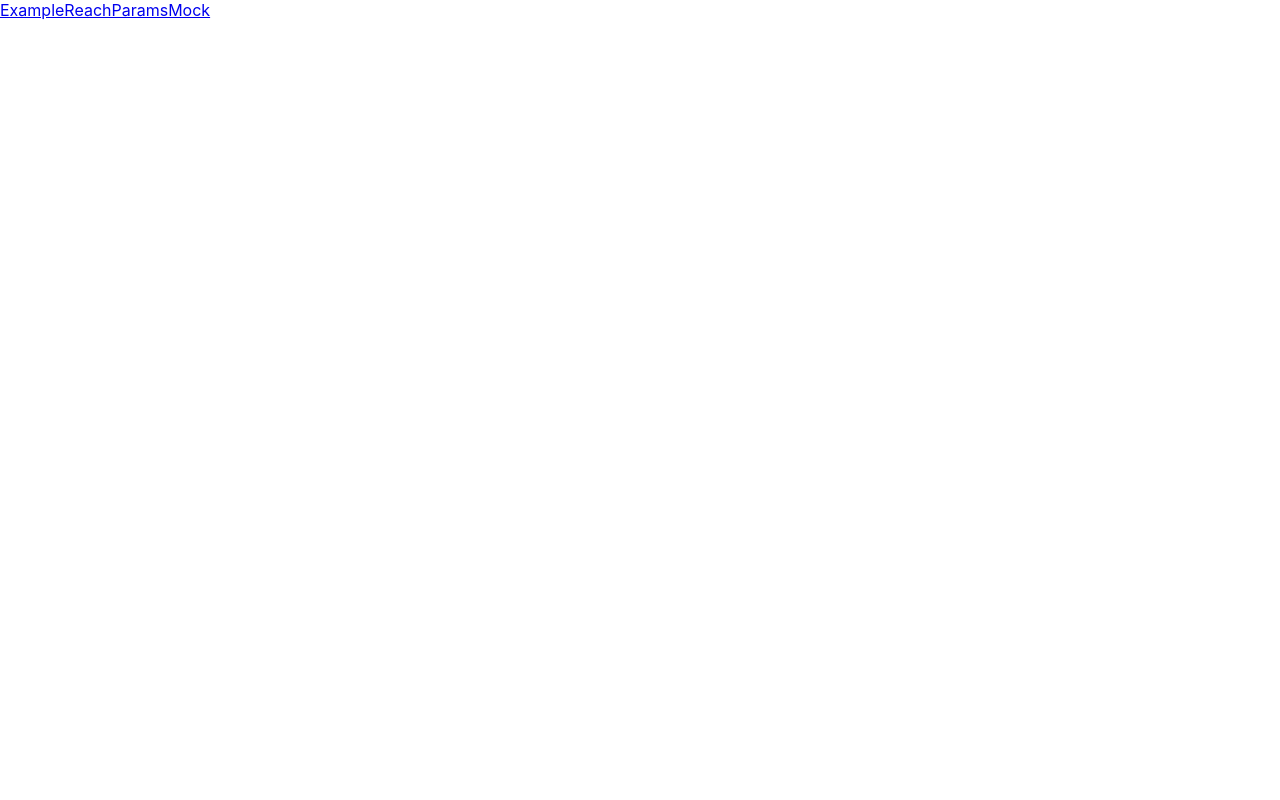
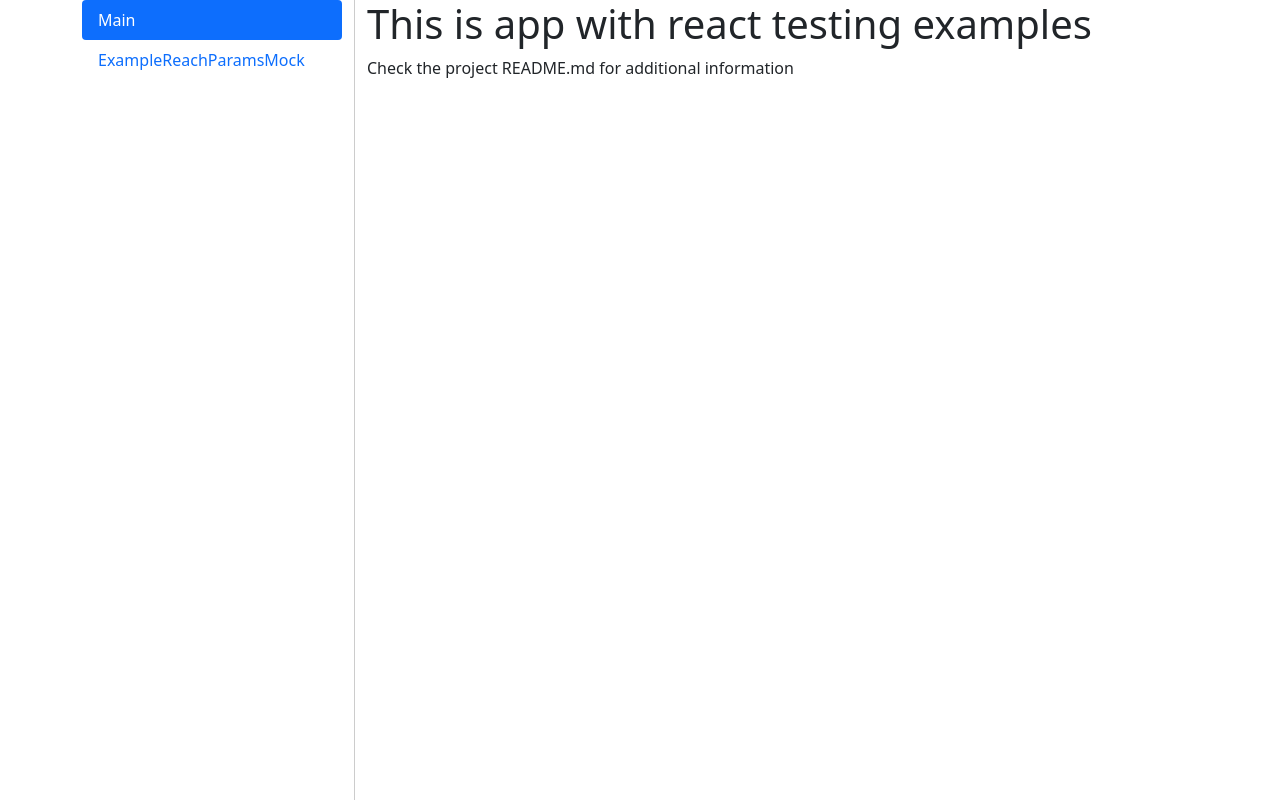
Before and after one commit to Selleo/react_testing_example, a React (Create React App) app: page / in a window 1280 px wide. Built offline with nearby package versions, Linux system fonts and the light colour scheme.

Commit message:
Add basic styling

```diff
--- a/package.json
+++ b/package.json
@@ -7,7 +7,9 @@
     "@testing-library/jest-dom": "^5.11.4",
     "@testing-library/react": "^11.1.0",
     "@testing-library/user-event": "^12.1.10",
+    "bootstrap": "5.1.3",
     "react": "^17.0.2",
+    "react-bootstrap": "^2.0.2",
     "react-dom": "^17.0.2",
     "react-scripts": "4.0.3",
     "web-vitals": "^1.0.1"
--- a/src/App.js
+++ b/src/App.js
@@ -1,20 +1,36 @@
-import { Router, Link } from "@reach/router";
+import { Router } from "@reach/router";
 import examples from "./cases";
+import { Col, Container, Nav, Row } from "react-bootstrap";
+import "bootstrap/dist/css/bootstrap.min.css";
+import Main from "./Main";
 
 function App() {
   return (
-    <div>
-      <nav>
+    <Container>
+      <Row>
+        <Col md={3}>
+          <Nav
+            path="*"
+            variant="pills"
+            className="flex-column"
+            activeKey={window.location.pathname}
+          >
+            <Nav.Link href="/">Main</Nav.Link>
             {examples.map(({ to, linkText }) => (
-          <Link to={to}>{linkText}</Link>
+              <Nav.Link href={to}>{linkText}</Nav.Link>
             ))}
-      </nav>
+          </Nav>
+        </Col>
+        <Col>
           <Router>
+            <Main path="/" />
             {examples.map(({ Component, path }) => (
               <Component key={path} path={path} />
             ))}
           </Router>
-    </div>
+        </Col>
+      </Row>
+    </Container>
   );
 }
 
--- /dev/null
+++ b/src/Main.js
@@ -0,0 +1,10 @@
+const Main = () => {
+  return (
+    <div>
+      <h1>This is app with react testing examples</h1>
+      <p>Check the project README.md for additional information</p>
+    </div>
+  )
+}
+
+export default Main
--- a/src/index.css
+++ b/src/index.css
@@ -1,8 +1,17 @@
 body {
   margin: 0;
-  font-family: -apple-system, BlinkMacSystemFont, 'Segoe UI', 'Roboto', 'Oxygen',
-    'Ubuntu', 'Cantarell', 'Fira Sans', 'Droid Sans', 'Helvetica Neue',
+  font-family: -apple-system, BlinkMacSystemFont, "Segoe UI", "Roboto", "Oxygen",
+    "Ubuntu", "Cantarell", "Fira Sans", "Droid Sans", "Helvetica Neue",
     sans-serif;
   -webkit-font-smoothing: antialiased;
   -moz-osx-font-smoothing: grayscale;
 }
+
+.row > * {
+  height: 100vh;
+  overflow: auto;
+}
+
+.row > *:first-child {
+  border-right: 1px solid #ccc;
+}
```
Also changed, not shown: 1 other file (tests, documents, lock files or other folders). Lines whose indentation alone changed are shown as unchanged.
